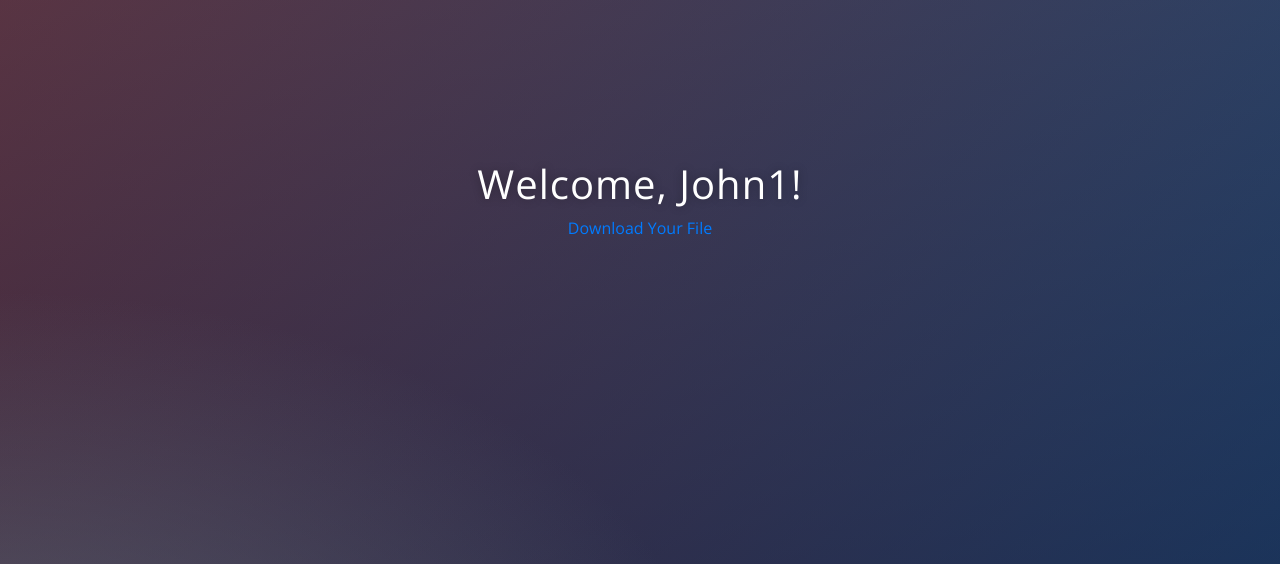
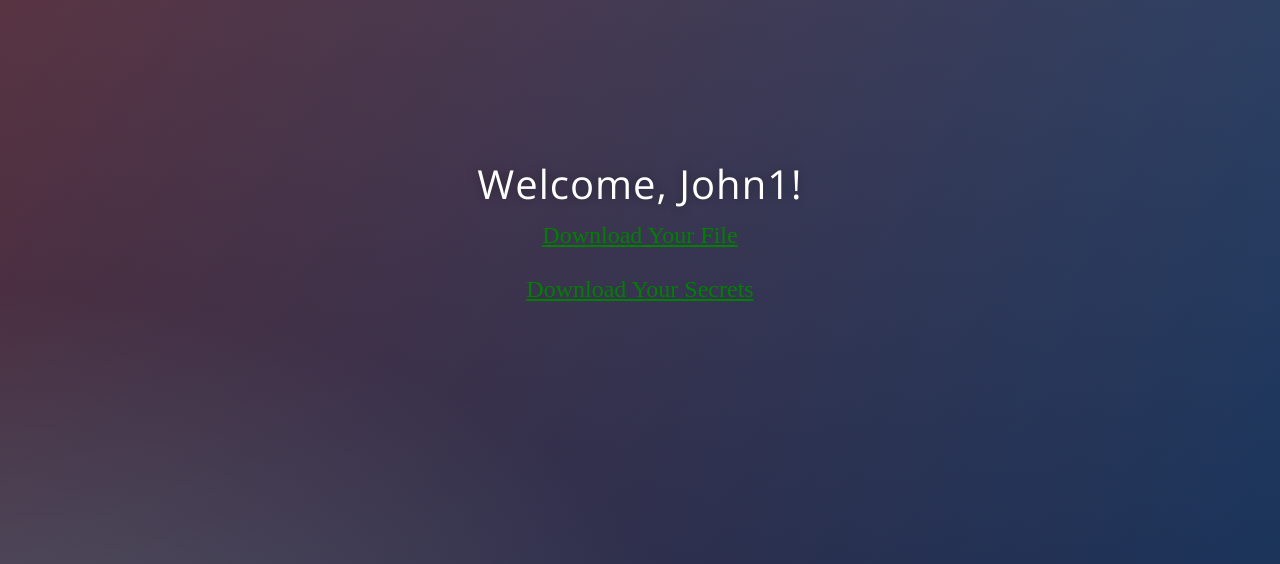
Before and after one commit to SadSack963/day-68_flask_auth, a Flask app: page /secrets in a window 1280 px wide. Shown: the part 56-620 px from the top of the page. Run offline with Flask 2, Linux system fonts and the light colour scheme; a user stored in the database is signed in; some libraries are stand-ins or nearby versions.

Commit message:
Download secrets Done. Method passes filename from secrets.html to /download by POST. Button is formatted to look like an <a> tag.

```diff
--- a/main.py
+++ b/main.py
@@ -117,7 +117,7 @@ def register():
         db.session.add(user)
         db.session.commit()
 
-        # Log in and authenticate user after adding details to database.
+        # Log in and authenticate the user after adding details to database.
         login_user(user)
 
         return redirect(url_for('secrets', username=user.name))
@@ -141,6 +141,7 @@ def login():
         if user:
             # Check the the hashed password in the database against the input password
             if check_password_hash(pwhash=user.password, password=password):
+                # Log in and authenticate the user
                 login_user(user)
 
                 # Flash Messages will show on the page that is redirected to (redirect only, not render_template)
@@ -176,18 +177,37 @@ def logout():
     return redirect(url_for('home'))
 
 
-@app.route('/download/<path:filename>')
+# @app.route('/download/<path:filename>')
+# @login_required
+# def download(filename):
+#     # This is a secure way to serve files from a folder, such as static files or uploads.
+#     # Uses safe_join() to ensure the path coming from the client is not maliciously crafted
+#     # to point outside the specified directory
+#     # Note that this method does not prevent anyone with the link to the file from downloading it.
+#     return send_from_directory(
+#         directory='static/files',
+#         filename=filename,
+#         as_attachment=True,
+#     )
+
+
+# This is much more secure than the above method.
+# The link never displays a URL to the file, and the user cannot access /download because there is no GET method
+#     http://192.168.56.101:5008/download - Method Not Allowed
+#     http://192.168.56.101:5008/download/cheat_sheet.pdf - Not Found
+@app.route('/download', methods=['POST'])
 @login_required
-def download(filename):
+def download():
+    filename = request.form['filename']
     # This is a secure way to serve files from a folder, such as static files or uploads.
     # Uses safe_join() to ensure the path coming from the client is not maliciously crafted
     # to point outside the specified directory
     return send_from_directory(
         directory='static/files',
         filename=filename,
-        as_attachment=True
+        as_attachment=True,
     )
 
 
 if __name__ == "__main__":
-    app.run(host='127.0.0.1', port=5008, debug=True)
+    app.run(host='192.168.56.101', port=5008, debug=True)  # Using VBox Host Only IP
--- a/static/css/styles.css
+++ b/static/css/styles.css
@@ -181,3 +181,25 @@ input {
 input:focus {
 	box-shadow: inset 0 -5px 45px rgba(100, 100, 100, 0.4), 0 1px 1px rgba(255, 255, 255, 0.2);
 }
+
+
+/* This makes a button look like an anchor tag link that sends a POST request */
+.inline {
+  display: inline;
+}
+
+.link-button {
+  background: none;
+  border: none;
+  color: green;
+  text-decoration: underline;
+  cursor: pointer;
+  font-size: 1.5em;
+  font-family: serif;
+}
+.link-button:focus {
+  outline: none;
+}
+.link-button:active {
+  color:red;
+}
--- /dev/null
+++ b/static/files/my_secrets.txt
@@ -0,0 +1 @@
+Top Secret File
--- a/templates/secrets.html
+++ b/templates/secrets.html
@@ -6,6 +6,20 @@
 <div class="container">
   <h1 class="title">Welcome, {{ username }}!</h1>
   <!-- <a href="/static/files/cheat_sheet.pdf">Download Your File</a> -->
-  <a href="{{ url_for('download', filename='cheat_sheet.pdf') }}">Download Your File</a>
+  <!-- <a href="{{ url_for('download', filename='cheat_sheet.pdf') }}">Download Your File</a> -->
+
+  <!-- This makes a button look like an anchor tag link that sends a POST request
+       which allows us to pass the filename in the message body instead of as a query in the URL -->
+  <form method="post" action="{{ url_for('download') }}" class="inline">
+  <!-- <input type="hidden" name="extra_parameter_to_submit" value="extra_value"> -->
+  <button type="submit" name="filename" value="cheat_sheet.pdf" class="link-button">
+    Download Your File
+  </button>
+    <p></p>
+  <button type="submit" name="filename" value="my_secrets.txt" class="link-button">
+    Download Your Secrets
+  </button>
+    <p></p>
+  </form>
 </div>
 {% endblock %}
```
